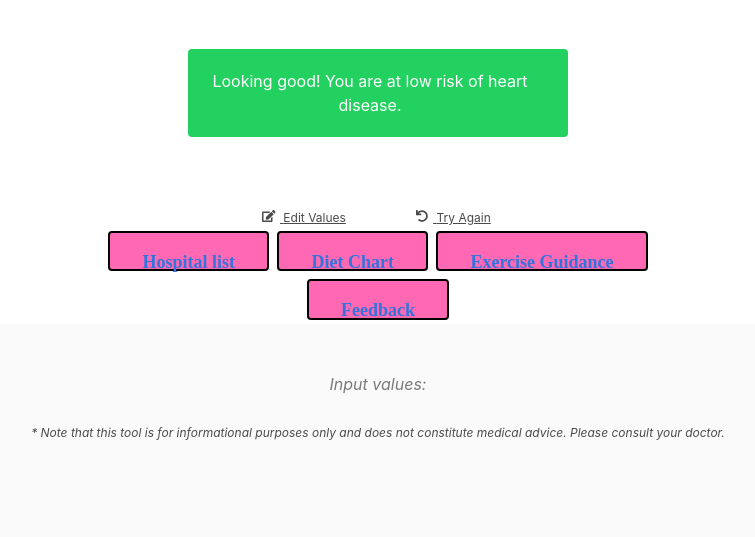
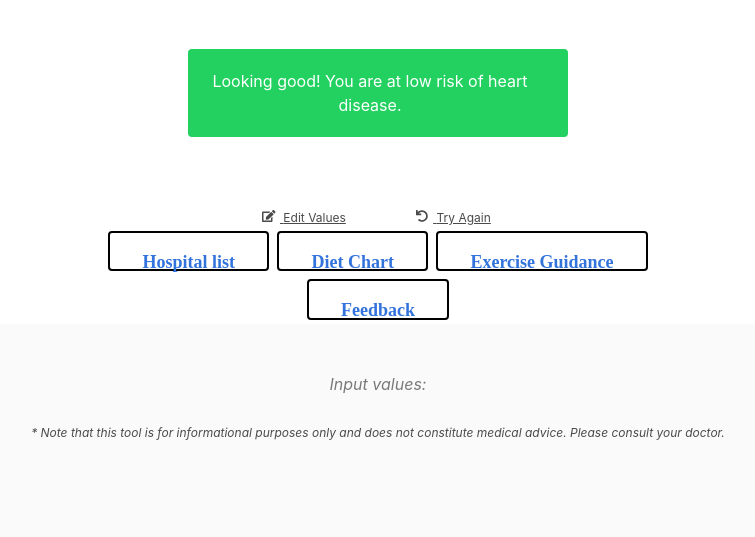
Before and after one commit to vtutti/heartcheck1, a Flask app: template HeartCheck1/templates/results.html in a window 1280 px wide. Shown: the part 662-1199 px from the top of the page, without its empty margins (262-1017 px from the left). Run offline with Flask 2, Linux system fonts and the light colour scheme; the template is opened without the code that fills it, so the values that code supplies are empty; parts of the project's set-up code (start-up, migrations or seed data) failed here and were passed over; some libraries are stand-ins or nearby versions.

Commit message:
Update results.html

```diff
--- a/HeartCheck1/templates/results.html
+++ b/HeartCheck1/templates/results.html
@@ -49,7 +49,7 @@
 }
 
 .button1 {
-  background-color: #FF69B4;
+
   color: black;
   border: 2px solid black;
   font-family: Bahnschrift Light;
@@ -63,7 +63,7 @@
 }
 
 .button2 {
-  background-color:  #FF69B4;
+
   color: black;
   border: 2px solid black;
   font-family: Bahnschrift Light;
@@ -77,7 +77,7 @@ font-size: 18px;
 }
 
 .button3 {
-  background-color:  #FF69B4;
+
   color: black;
   border: 2px solid black;
   font-family: Bahnschrift Light;
@@ -90,7 +90,7 @@ font-size: 18px;
   color: white;
 }
  .button4 {
-  background-color:  #FF69B4;
+
   color: black;
    border: 2px solid black;
   font-family: Bahnschrift Light;
```
